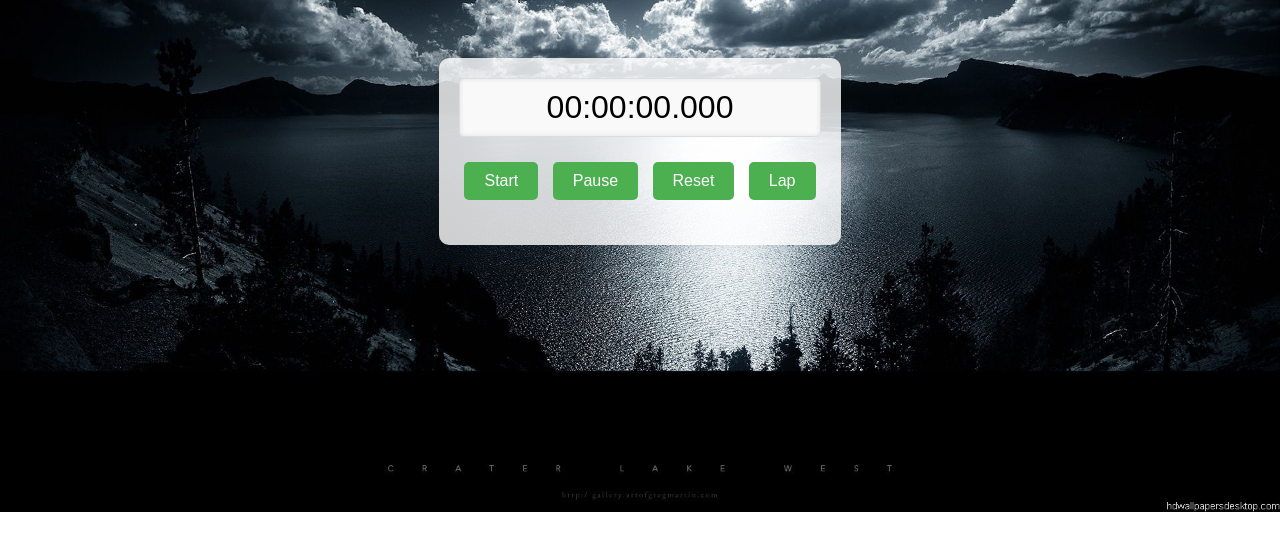
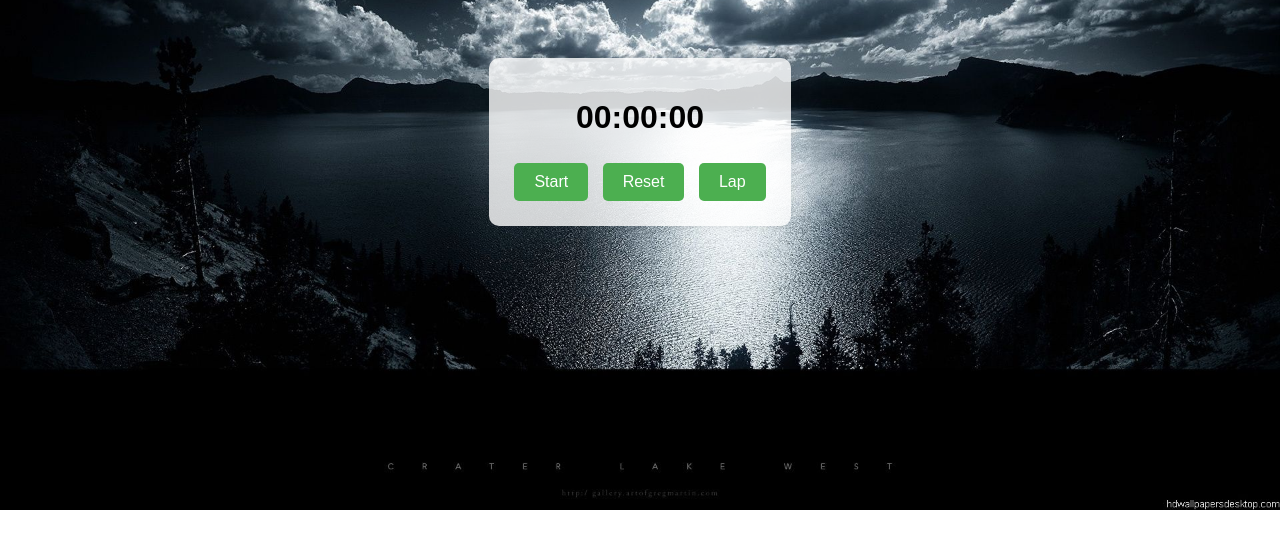
Before and after one commit to Pandiaraj-1/PRODIGY_WD_02, a plain HTML site: page index.html in a window 1280 px wide. Drawn offline with Linux system fonts and the light colour scheme.

Commit message:
Update index.html

```diff
--- a/index.html
+++ b/index.html
@@ -7,13 +7,14 @@
     <link rel="stylesheet" href="index1.css">
 </head>
 <body>
-    <div class="stopwatch">
-        <div class="display">00:00:00.000</div>
-        <button class="start" onclick="startStopwatch()">Start</button>
-        <button class="pause" onclick="pauseStopwatch()">Pause</button>
-        <button class="reset" onclick="resetStopwatch()">Reset</button>
-        <button class="lap" onclick="recordLap()">Lap</button>
-        <ul class="laps"></ul>
+    <div class="container">
+        <div class="stopwatch">
+            <h1 id="display">00:00:00</h1>
+            <button id="startStop" onclick="startStop()">Start</button>
+            <button id="reset" onclick="reset()">Reset</button>
+            <button id="lap" onclick="lap()">Lap</button>
+        </div>
+        <ul id="laps"></ul>
     </div>
 
     <script src="index2.js"></script>
```
